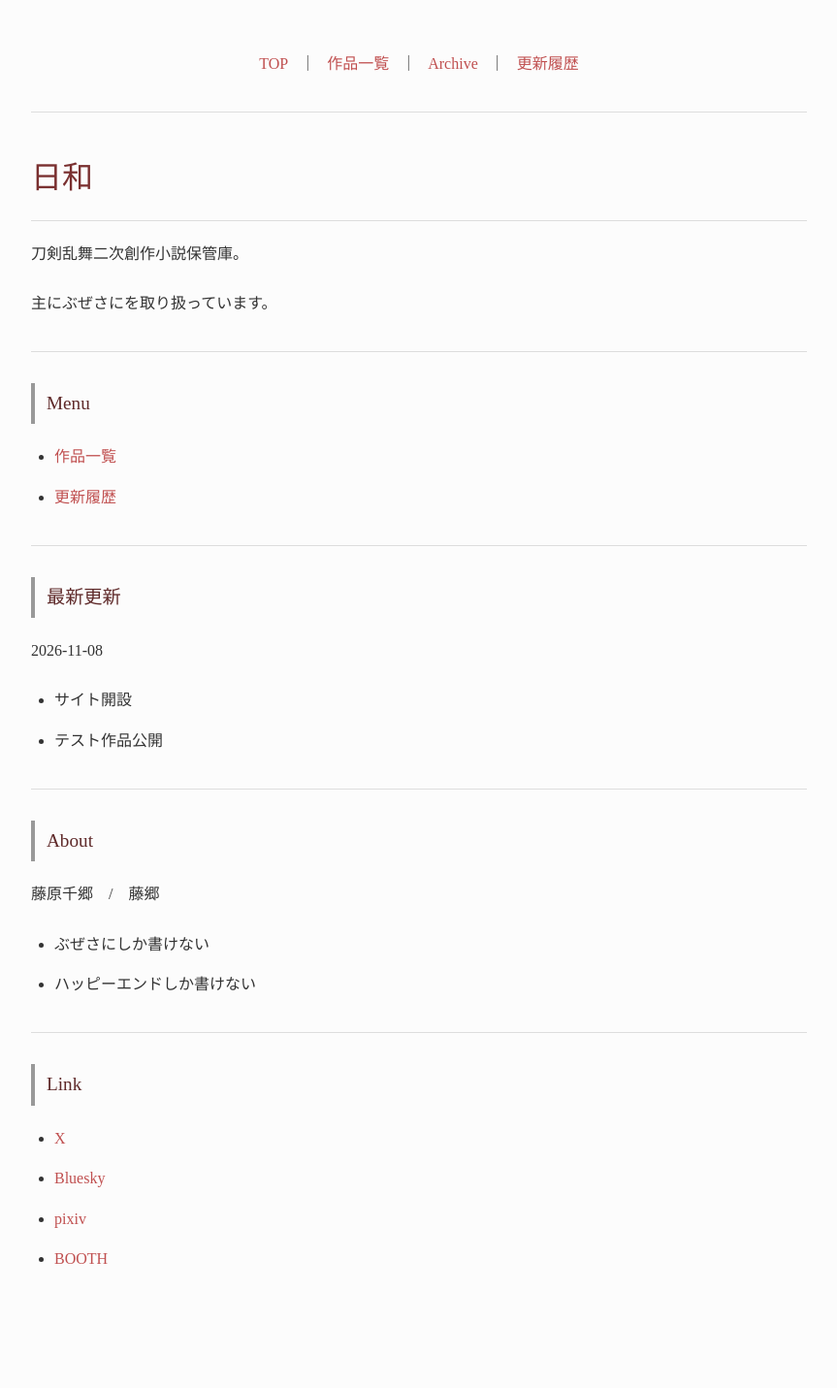
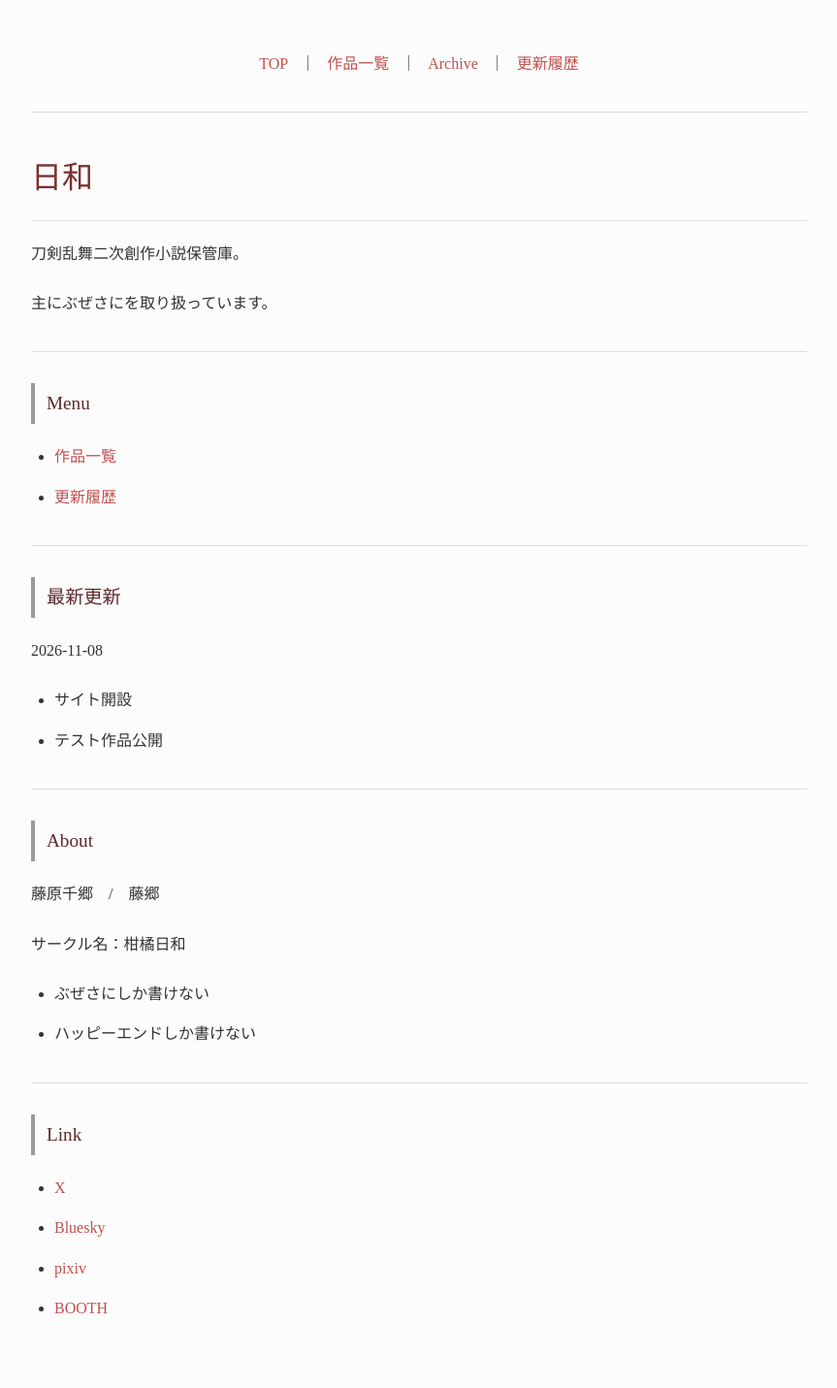
Before and after one commit to fjst160/lemon160, a Jekyll site: the page built from index.md, in a window 1280 px wide. Shown: the whole page at 97% size, without its empty margins (208-1071 px from the left). Built offline with Jekyll 4.4.1, drawn with Linux system fonts in a browser that asks for light colours; before the commit the page ends 1379 px from its top, so only the background shows below that.

Commit message:
Update index.md

```diff
--- a/index.md
+++ b/index.md
@@ -31,6 +31,8 @@ title: 日和
 ## About
 藤原千郷　/　藤郷
 
+サークル名：柑橘日和
+
 - ぶぜさにしか書けない
 - ハッピーエンドしか書けない
 
```
